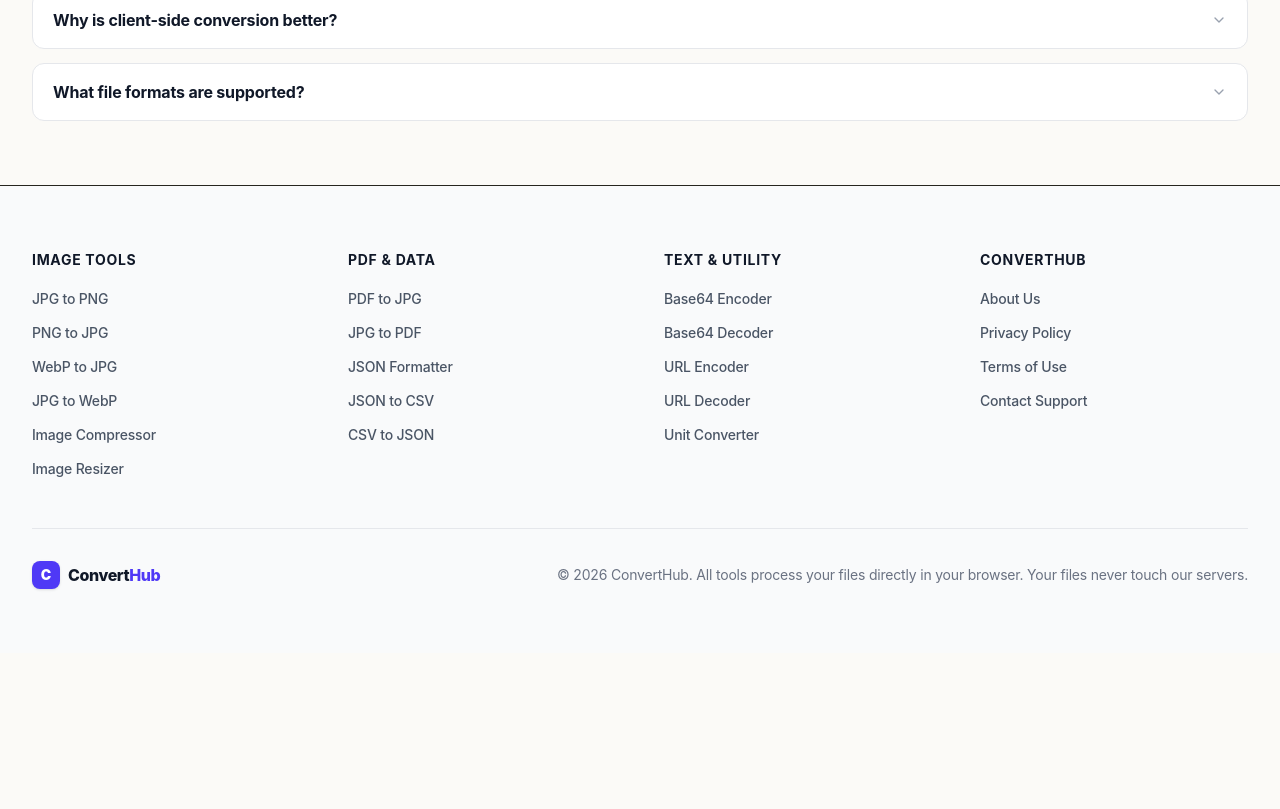
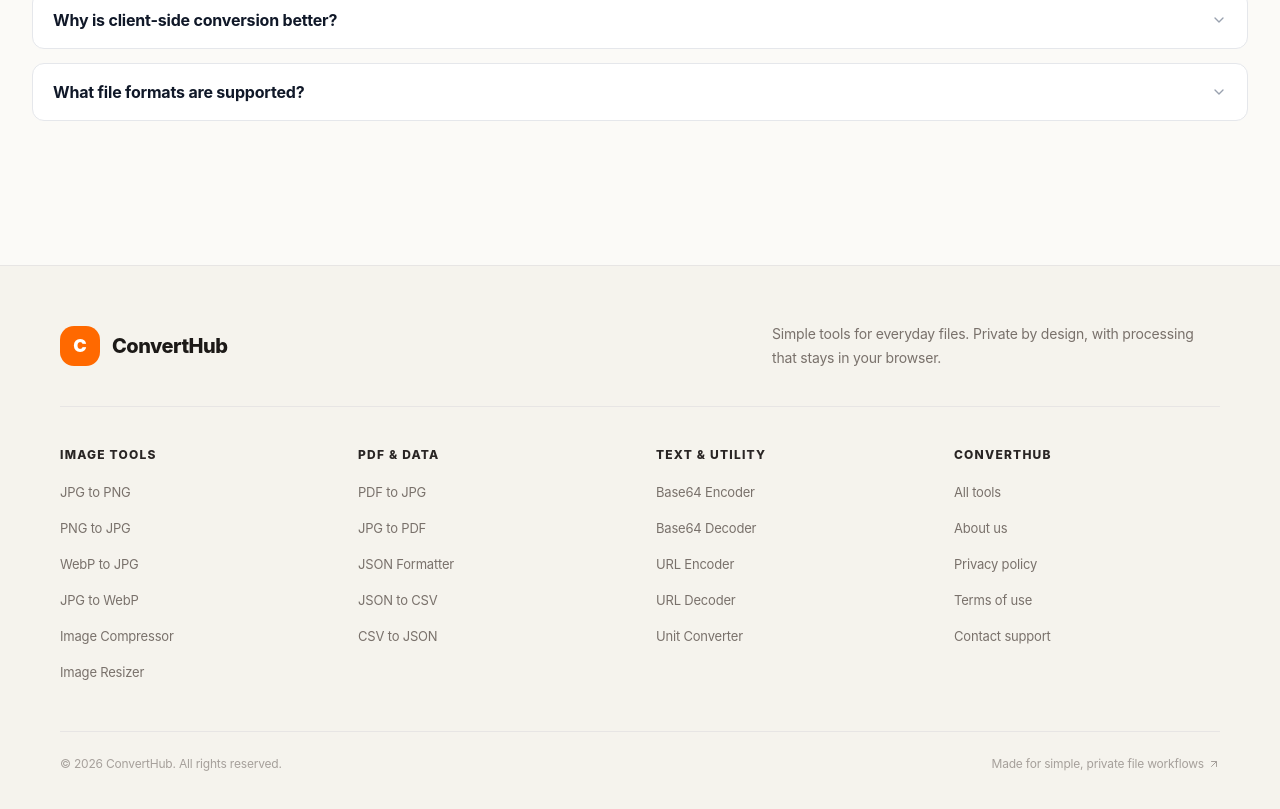
Before and after one commit to Liaquatali123/convert-hub, a Next.js app: page / in a window 1280 px wide. Shown: the part 4007-4816 px from the top of the page. Before the commit the page ends 4660 px from the top, so only its background shows below. Built offline with nearby package versions, Linux system fonts and the light colour scheme.

Commit message:
Redesign ConvertHub with a clean MangoDisk-inspired interface

```diff
--- a/components/Footer.tsx
+++ b/components/Footer.tsx
@@ -2,91 +2,44 @@
 
 import React from 'react';
 import Link from 'next/link';
+import { ArrowUpRight } from 'lucide-react';
 
 export default function Footer() {
   const currentYear = new Date().getFullYear();
-
   const sections = [
-    {
-      title: 'Image Tools',
-      links: [
-        { name: 'JPG to PNG', href: '/tools/jpg-to-png' },
-        { name: 'PNG to JPG', href: '/tools/png-to-jpg' },
-        { name: 'WebP to JPG', href: '/tools/webp-to-jpg' },
-        { name: 'JPG to WebP', href: '/tools/jpg-to-webp' },
-        { name: 'Image Compressor', href: '/tools/image-compressor' },
-        { name: 'Image Resizer', href: '/tools/image-resizer' },
-      ],
-    },
-    {
-      title: 'PDF & Data',
-      links: [
-        { name: 'PDF to JPG', href: '/tools/pdf-to-jpg' },
-        { name: 'JPG to PDF', href: '/tools/jpg-to-pdf' },
-        { name: 'JSON Formatter', href: '/tools/json-formatter' },
-        { name: 'JSON to CSV', href: '/tools/json-to-csv' },
-        { name: 'CSV to JSON', href: '/tools/csv-to-json' },
-      ],
-    },
-    {
-      title: 'Text & Utility',
-      links: [
-        { name: 'Base64 Encoder', href: '/tools/base64-encoder' },
-        { name: 'Base64 Decoder', href: '/tools/base64-decoder' },
-        { name: 'URL Encoder', href: '/tools/url-encoder' },
-        { name: 'URL Decoder', href: '/tools/url-decoder' },
-        { name: 'Unit Converter', href: '/tools/unit-converter' },
-      ],
-    },
-    {
-      title: 'ConvertHub',
-      links: [
-        { name: 'About Us', href: '/about' },
-        { name: 'Privacy Policy', href: '/privacy' },
-        { name: 'Terms of Use', href: '/terms' },
-        { name: 'Contact Support', href: '/contact' },
-      ],
-    },
+    { title: 'Image tools', links: [{ name: 'JPG to PNG', href: '/tools/jpg-to-png' }, { name: 'PNG to JPG', href: '/tools/png-to-jpg' }, { name: 'WebP to JPG', href: '/tools/webp-to-jpg' }, { name: 'JPG to WebP', href: '/tools/jpg-to-webp' }, { name: 'Image Compressor', href: '/tools/image-compressor' }, { name: 'Image Resizer', href: '/tools/image-resizer' }] },
+    { title: 'PDF & data', links: [{ name: 'PDF to JPG', href: '/tools/pdf-to-jpg' }, { name: 'JPG to PDF', href: '/tools/jpg-to-pdf' }, { name: 'JSON Formatter', href: '/tools/json-formatter' }, { name: 'JSON to CSV', href: '/tools/json-to-csv' }, { name: 'CSV to JSON', href: '/tools/csv-to-json' }] },
+    { title: 'Text & utility', links: [{ name: 'Base64 Encoder', href: '/tools/base64-encoder' }, { name: 'Base64 Decoder', href: '/tools/base64-decoder' }, { name: 'URL Encoder', href: '/tools/url-encoder' }, { name: 'URL Decoder', href: '/tools/url-decoder' }, { name: 'Unit Converter', href: '/tools/unit-converter' }] },
+    { title: 'ConvertHub', links: [{ name: 'All tools', href: '/tools' }, { name: 'About us', href: '/about' }, { name: 'Privacy policy', href: '/privacy' }, { name: 'Terms of use', href: '/terms' }, { name: 'Contact support', href: '/contact' }] },
   ];
 
   return (
-    <footer id="footer" className="bg-gray-50 dark:bg-gray-950 border-t border-gray-150 dark:border-gray-900 transition-colors">
-      <div className="max-w-7xl mx-auto px-4 sm:px-6 lg:px-8 py-12 md:py-16">
-        <div className="grid grid-cols-2 md:grid-cols-4 gap-8 md:gap-12">
+    <footer id="footer" className="mt-20 border-t border-stone-200 bg-[#f5f3ed] dark:border-stone-800 dark:bg-stone-950">
+      <div className="ch-shell py-12 md:py-14">
+        <div className="mb-10 flex flex-col gap-5 border-b border-stone-200 pb-9 sm:flex-row sm:items-center sm:justify-between dark:border-stone-800">
+          <Link href="/" className="flex items-center gap-3">
+            <span className="flex h-10 w-10 items-center justify-center rounded-[14px] bg-orange-500 text-lg font-black text-white">C</span>
+            <span className="text-xl font-extrabold tracking-tight text-stone-900 dark:text-white">ConvertHub</span>
+          </Link>
+          <p className="max-w-md text-sm leading-6 text-stone-500 dark:text-stone-400">Simple tools for everyday files. Private by design, with processing that stays in your browser.</p>
+        </div>
+        <div className="grid grid-cols-2 gap-8 md:grid-cols-4">
           {sections.map((section) => (
-            <div key={section.title} className="flex flex-col">
-              <h3 className="text-sm font-bold text-gray-900 dark:text-white uppercase tracking-wider mb-4">
-                {section.title}
-              </h3>
-              <ul className="space-y-2.5">
+            <div key={section.title}>
+              <h3 className="mb-4 text-xs font-extrabold uppercase tracking-[.1em] text-stone-800 dark:text-stone-200">{section.title}</h3>
+              <ul className="space-y-3">
                 {section.links.map((link) => (
                   <li key={link.name}>
-                    <Link
-                      id={`footer-link-${link.name.toLowerCase().replace(/\s+/g, '-')}`}
-                      href={link.href}
-                      className="text-sm text-gray-600 dark:text-gray-400 hover:text-indigo-600 dark:hover:text-indigo-400 transition-colors font-medium"
-                    >
-                      {link.name}
-                    </Link>
+                    <Link id={`footer-link-${link.name.toLowerCase().replace(/\s+/g, '-')}`} href={link.href} className="text-[13px] text-stone-500 hover:text-orange-700 dark:text-stone-400 dark:hover:text-orange-300">{link.name}</Link>
                   </li>
                 ))}
               </ul>
             </div>
           ))}
         </div>
-
-        <div className="mt-12 pt-8 border-t border-gray-200 dark:border-gray-900 flex flex-col md:flex-row justify-between items-center gap-4">
-          <div className="flex items-center gap-2">
-            <span className="w-7 h-7 rounded-lg bg-indigo-600 flex items-center justify-center text-white font-black text-sm shadow-sm">
-              C
-            </span>
-            <span className="font-extrabold text-base tracking-tight text-gray-900 dark:text-white">
-              Convert<span className="text-indigo-600">Hub</span>
-            </span>
-          </div>
-          <p className="text-sm text-gray-500 dark:text-gray-500 text-center">
-            &copy; {currentYear} ConvertHub. All tools process your files directly in your browser. Your files never touch our servers.
-          </p>
+        <div className="mt-12 flex flex-col gap-3 border-t border-stone-200 pt-6 text-xs text-stone-400 sm:flex-row sm:items-center sm:justify-between dark:border-stone-800">
+          <span>© {currentYear} ConvertHub. All rights reserved.</span>
+          <span className="inline-flex items-center gap-1">Made for simple, private file workflows <ArrowUpRight className="h-3 w-3" /></span>
         </div>
       </div>
     </footer>
```
